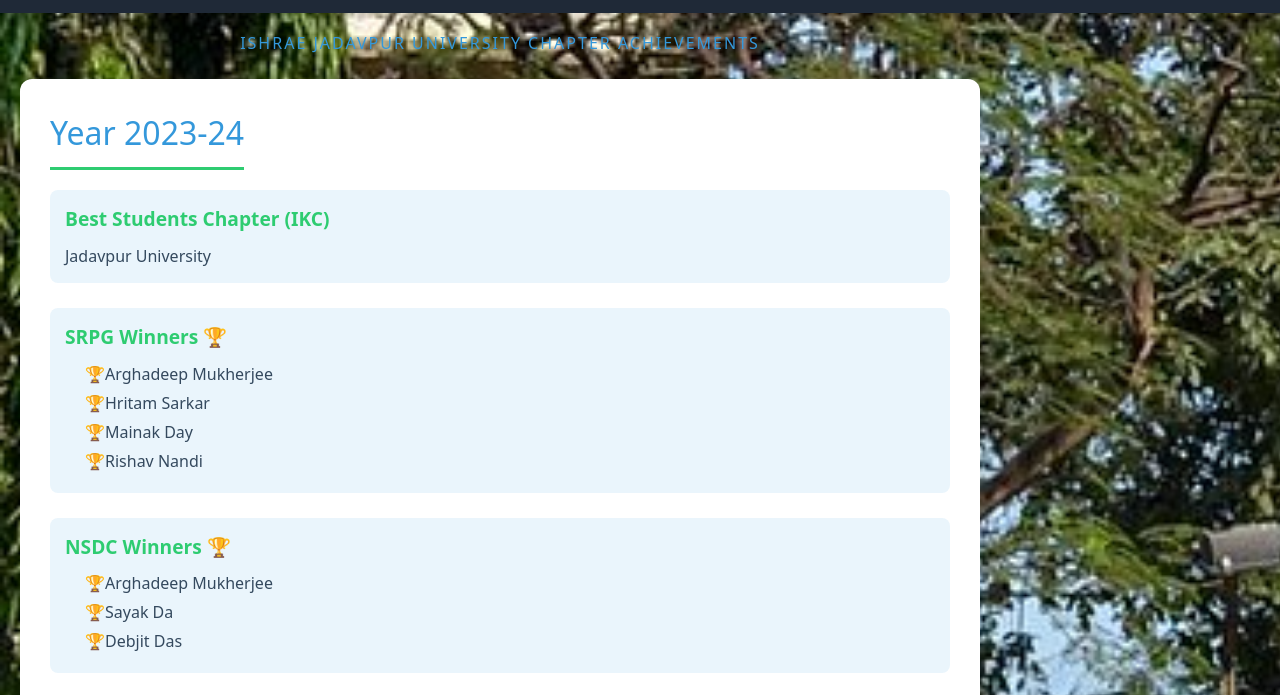
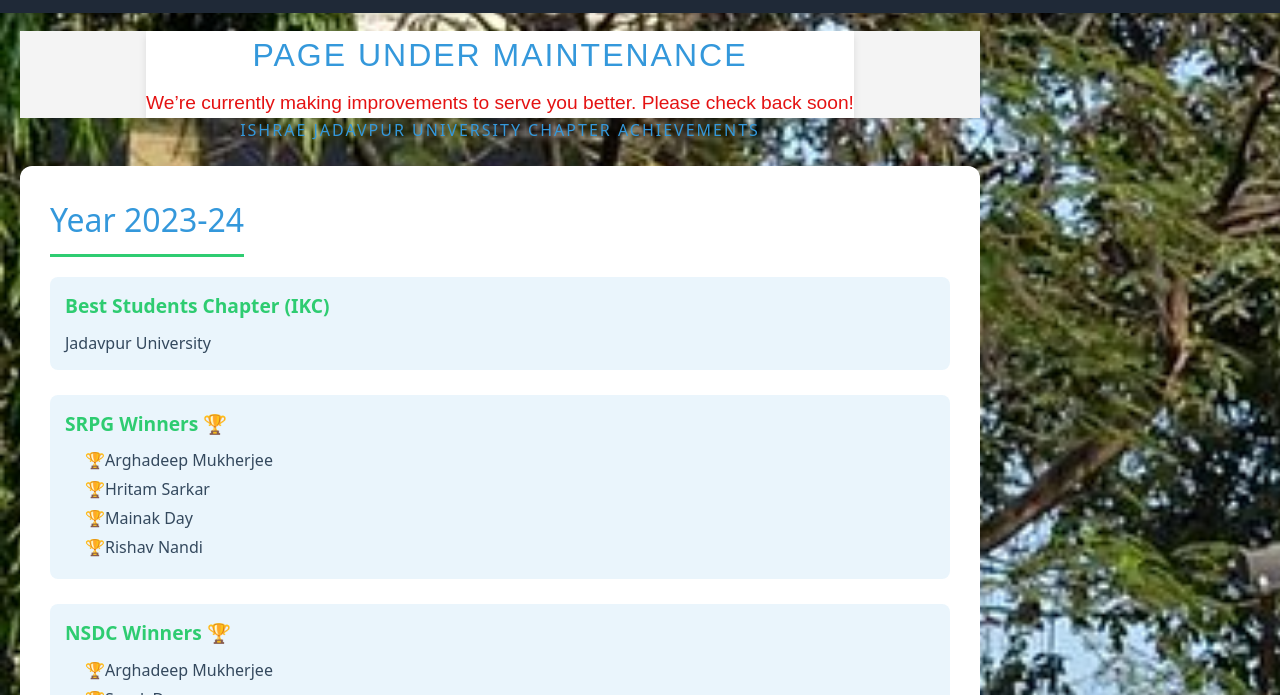
Before and after one commit to naby001/ishrae0.2, a plain HTML site: page ISHRAE/navbar/achievements.html in a window 1280 px wide. Shown: the part 69-764 px from the top of the page. Drawn offline with nearby package versions, Linux system fonts and the light colour scheme; files whose address does not match are found by name.

Commit message:
maintance

```diff
--- a/ISHRAE/navbar/achievements.html
+++ b/ISHRAE/navbar/achievements.html
@@ -267,7 +267,29 @@
             </ul>
         </nav>
     </header>
+    <div style="
+        display: flex;
+        justify-content: center;
+        align-items: center;
 
+        text-align: center;
+        background-color: #f4f4f4;
+        color: #e41212;
+        font-family: Arial, sans-serif;
+    ">
+        <div style="
+
+            border: 0px solid #ccc;
+
+            background-color: #fff;
+            box-shadow: 0 4px 8px rgba(0, 0, 0, 0.1);
+        ">
+            <h1 style="font-size: 2rem; margin: 0;">Page Under Maintenance</h1>
+            <p style="font-size: 1.2rem; margin-top: 10px;">
+                We’re currently making improvements to serve you better. Please check back soon!
+            </p>
+        </div>
+    </div>
 
 
     <h1>ISHRAE Jadavpur University Chapter Achievements</h1><br>
```
